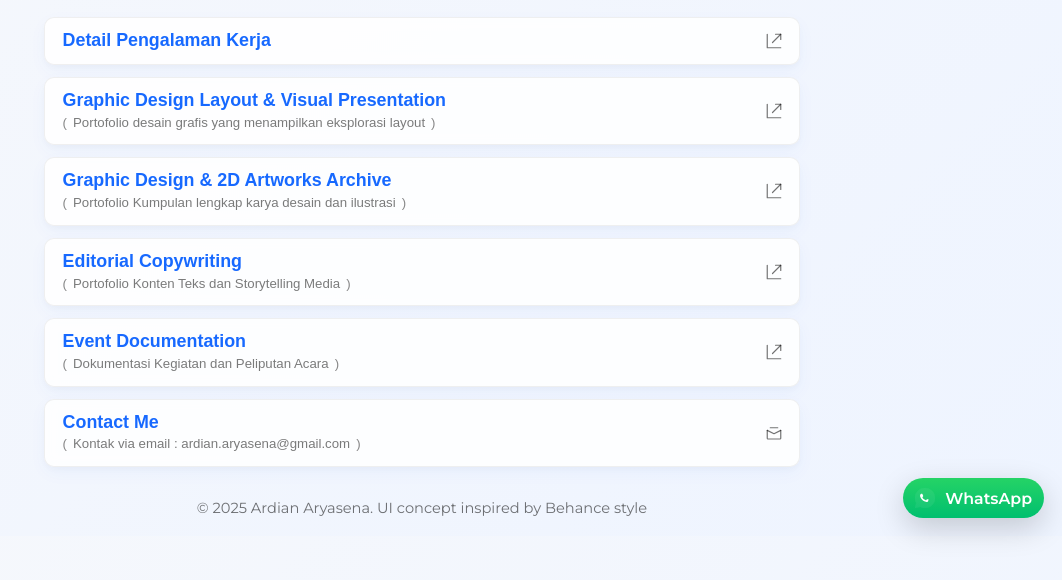
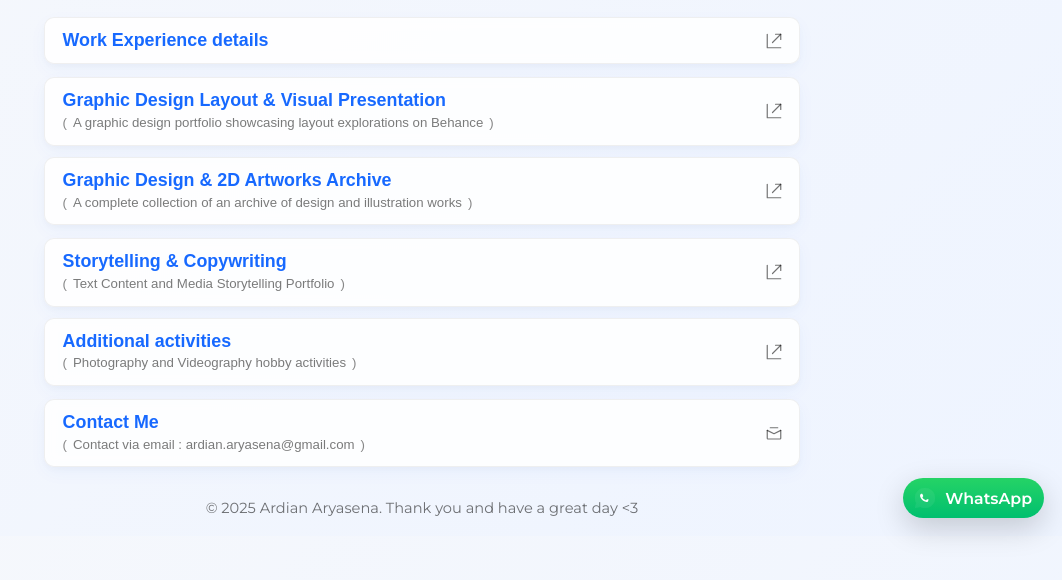
Before and after one commit to ardian-ars/portofolio, a plain HTML site: page index.html in a window 1280 px wide. Shown: the part 264-844 px from the top of the page, without its empty margins (218-1280 px from the left). Drawn offline with Linux system fonts and the light colour scheme.

Commit message:
Update index.html

```diff
--- a/index.html
+++ b/index.html
@@ -230,7 +230,7 @@
 
     <button class="btn-link" data-key="cv" aria-label="Open Curriculum Vitae in new tab">
       <span class="btn-inner">
-        <span class="label">Detail Pengalaman Kerja</span>
+        <span class="label">Work Experience details</span>
       </span>
       <span class="ext-icon" aria-hidden="true" title="Open in new tab">
         <svg viewBox="0 0 24 24" stroke-width="1.6" stroke-linecap="round" stroke-linejoin="round" xmlns="http://www.w3.org/2000/svg" aria-hidden="true">
@@ -244,7 +244,7 @@
     <button class="btn-link" data-key="smd" aria-label="Open Social Media Graphic Design in new tab">
       <span class="btn-inner">
         <span class="label">Graphic Design Layout & Visual Presentation</span>
-        <span class="desc">Portofolio desain grafis yang menampilkan eksplorasi layout</span>
+        <span class="desc">A graphic design portfolio showcasing layout explorations on Behance</span>
       </span>
       <span class="ext-icon" aria-hidden="true" title="Open in new tab">
         <svg viewBox="0 0 24 24" stroke-width="1.6" stroke-linecap="round" stroke-linejoin="round" xmlns="http://www.w3.org/2000/svg" aria-hidden="true">
@@ -258,7 +258,7 @@
     <button class="btn-link" data-key="ill" aria-label="Open 2D Illustration in new tab">
       <span class="btn-inner">
         <span class="label">Graphic Design & 2D Artworks Archive</span>
-        <span class="desc">Portofolio Kumpulan lengkap karya desain dan ilustrasi</span>
+        <span class="desc">A complete collection of an archive of design and illustration works</span>
       </span>
       <span class="ext-icon" aria-hidden="true" title="Open in new tab">
         <svg viewBox="0 0 24 24" stroke-width="1.6" stroke-linecap="round" stroke-linejoin="round" xmlns="http://www.w3.org/2000/svg" aria-hidden="true">
@@ -271,8 +271,8 @@
 
     <button class="btn-link" data-key="copy" aria-label="Open Editorial Copywriting in new tab">
       <span class="btn-inner">
-        <span class="label">Editorial Copywriting</span>
-        <span class="desc">Portofolio Konten Teks dan Storytelling Media</span>
+        <span class="label">Storytelling & Copywriting</span>
+        <span class="desc">Text Content and Media Storytelling Portfolio</span>
       </span>
       <span class="ext-icon" aria-hidden="true" title="Open in new tab">
         <svg viewBox="0 0 24 24" stroke-width="1.6" stroke-linecap="round" stroke-linejoin="round" xmlns="http://www.w3.org/2000/svg" aria-hidden="true">
@@ -285,8 +285,8 @@
 
     <button class="btn-link" data-key="event" aria-label="Open Event Documentation in new tab">
       <span class="btn-inner">
-        <span class="label">Event Documentation</span>
-        <span class="desc">Dokumentasi Kegiatan dan Peliputan Acara</span>
+        <span class="label">Additional activities</span>
+        <span class="desc">Photography and Videography hobby activities</span>
       </span>
       <span class="ext-icon" aria-hidden="true" title="Open in new tab">
         <svg viewBox="0 0 24 24" stroke-width="1.6" stroke-linecap="round" stroke-linejoin="round" xmlns="http://www.w3.org/2000/svg" aria-hidden="true">
@@ -301,7 +301,7 @@
     <button class="btn-link" data-key="contact" aria-label="Send email to Ardian">
       <span class="btn-inner">
         <span class="label">Contact Me</span>
-        <span class="desc">Kontak via email : ardian.aryasena@gmail.com</span>
+        <span class="desc">Contact via email : ardian.aryasena@gmail.com</span>
       </span>
       <span class="ext-icon" aria-hidden="true" title="Kirim email">
         <svg viewBox="0 0 24 24" stroke-width="1.6" stroke-linecap="round" stroke-linejoin="round" xmlns="http://www.w3.org/2000/svg" aria-hidden="true">
@@ -314,7 +314,7 @@
 
   </nav>
 
-  <footer>© 2025 Ardian Aryasena. UI concept inspired by Behance style</footer>
+  <footer>© 2025 Ardian Aryasena. Thank you and have a great day <3</footer>
 </div>
 
 <!-- WhatsApp bubble -->
```
